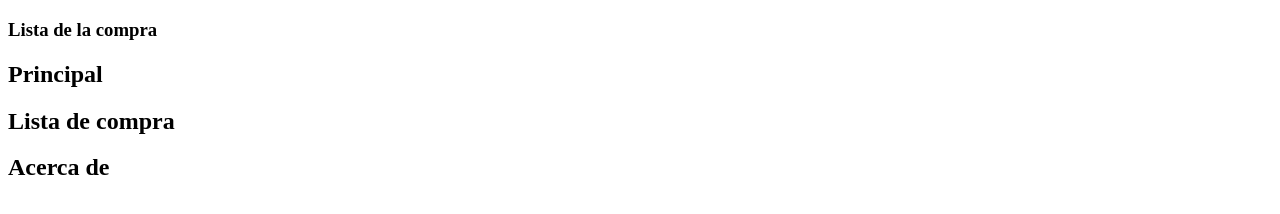
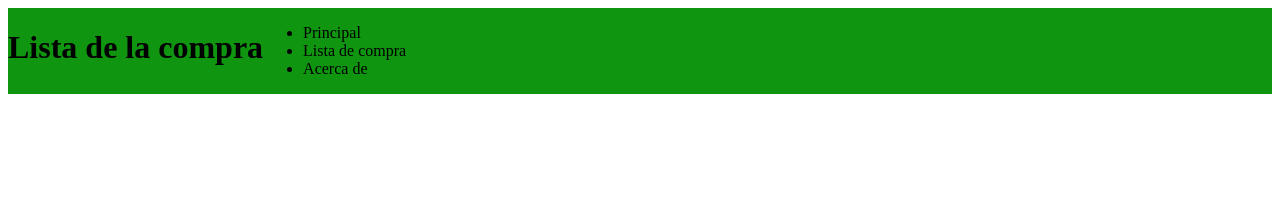
Before and after one commit to Maximiliano1979/202301-w1ch3-maximiliano-gutierrez, a website: page src/index.html in a window 1280 px wide. Drawn offline with Linux system fonts and the light colour scheme.

Commit message:
Color in Navbar

```diff
--- a/src/index.html
+++ b/src/index.html
@@ -5,19 +5,22 @@
   <meta charset="UTF-8">
   <meta http-equiv="X-UA-Compatible" content="IE=edge">
   <link rel="shortcut icon" href="/src/img/favicon.png" type="image/x-icon">
+  <link rel="stylesheet" href="style.css">
   <meta name="viewport" content="width=device-width, initial-scale=1.0">
   <title>Lista de la compra WEB</title>
 </head>
 
 <body>
-  <section>
+  <header class="box-navbar">
+    <h1>Lista de la compra</h1>
     <nav class="navbar">
-      <h1>Lista de la compra</h1>
-      <h2>Principal</h2>
-      <h2>Lista de compra</h2>
-      <h2>Acerca de</h2>
+      <ul>
+        <li>Principal</li>
+        <li>Lista de compra</li>
+        <li>Acerca de</li>
+      </ul>
     </nav>
-  </section>
+  </header>
 
 </body>
 
--- /dev/null
+++ b/src/style.css
@@ -0,0 +1,10 @@
+* {
+  box-sizing: border-box;
+}
+
+.box-navbar {
+  width: auto;
+  height: auto;
+  display: flex;
+  background-color: rgb(15, 149, 15);
+}
```
